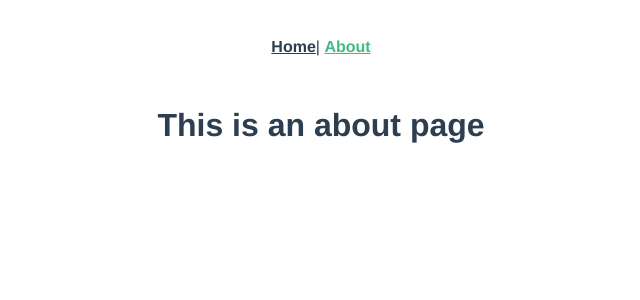
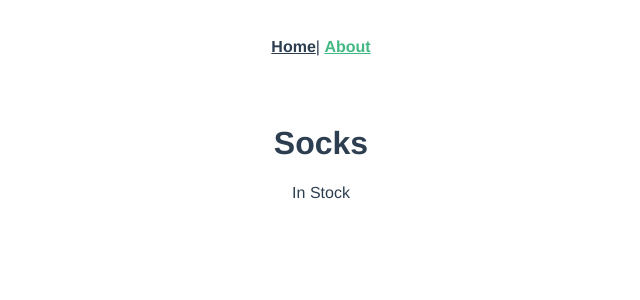
Before and after one commit to MIClavelTe/vue-my-project, a Vue app: page /about in a window 1280 px wide. Shown: the top 300 px of the page, without its empty margins (319-959 px from the left). Built offline with nearby package versions, Linux system fonts and the light colour scheme.

Commit message:
conditional rendering

```diff
--- a/src/views/About.vue
+++ b/src/views/About.vue
@@ -1,5 +1,27 @@
 <template>
-  <div class="about">
-    <h1>This is an about page</h1>
+  <div class="product">
+    <div class="product-image">
+      <img :src="image" />
+    </div>
+
+    <div class="product-info">
+      <h1>{{ product }}</h1>
+      <p v-if="inStock">In Stock</p>
+      <p v-else>Out of Stock</p>
+    </div>
   </div>
 </template>
+
+<script>
+export default {
+  data() {
+    return {
+      product: 'Socks',
+      image: '',
+      inStock: true
+    }
+  }
+}
+</script>
+
+<style></style>
```
